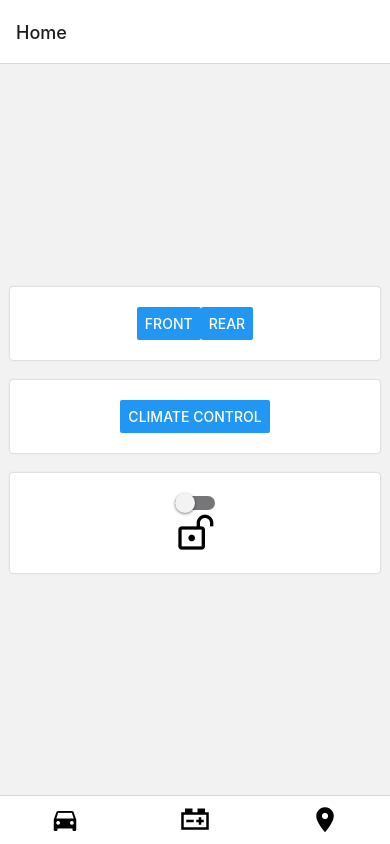
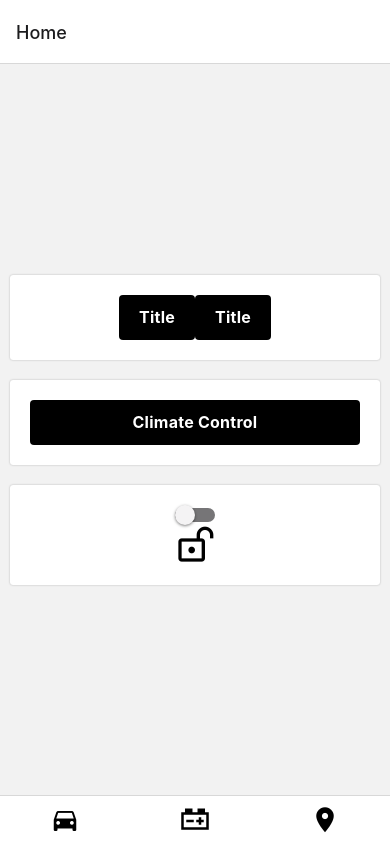
Before and after one commit to elvinlai1/CarApp, a React Native app: screen / in a window 390 px wide. Built offline with nearby package versions, Linux system fonts and the light colour scheme.

Commit message:
pressable

```diff
--- a/App.js
+++ b/App.js
@@ -1,5 +1,5 @@
 import React, {useState} from "react";
-import {StyleSheet, Text, View, Button } from 'react-native';
+import {StyleSheet, Text, View, Button, Pressable } from 'react-native';
 import { NavigationContainer } from '@react-navigation/native';
 import { createStackNavigator } from '@react-navigation/stack';
 import { createBottomTabNavigator } from '@react-navigation/bottom-tabs';
@@ -62,7 +62,7 @@ function HomeScreen() {
         options={{ headerShown: false }}
       />
       <Stack.Screen name="Profile" component={ProfileScreen} />
-      <Stack.Screen name="Climate Control" options={{ headerShown: false }} component={ClimateControlScreen} />
+      <Stack.Screen name="Climate Control" options={{  }} component={ClimateControlScreen} />
       <Stack.Screen name="Settings" component={SettingsScreen} />
     </Stack.Navigator>
   );
@@ -154,21 +154,59 @@ function ClimateControlScreen(){
 }
 
 function CarScreen({navigation}){
+  const [pressed, setPressed] = useState(0);
   return(
       <View style={styles.container}>
-        <View style={[styles.card, styles.shadowProp, {flexDirection: "row", justifyContent: "center", }]}>
-          <Button style={[styles.button]} title="Front"/>
-          <Button style={styles.button} title="Rear"/>
+        <View style={[styles.card]}>
+          <View style={{flexDirection: "row", justifyContent: "space-between"}}>
+
+              <Pressable
+                style={({pressed}) => [
+                  {
+                    backgroundColor: pressed
+                    ? 'grey'
+                    : 'black'
+                  },
+                  styles.button,
+                  ]}
+                  onPress={() => {setPressed((current) => current+1);
+                }}>
+                <Text style={styles.btntext}>Title</Text>
+              </Pressable>
+
+              <Pressable
+                style={({pressed}) => [
+                  {
+                    backgroundColor: pressed
+                    ? 'grey'
+                    : 'black'
+                  },
+                  styles.button,
+                  ]}
+                  onPress={() => {setPressed((current) => current+1);
+                }}>
+                <Text style={styles.btntext}>Title</Text>
+              </Pressable>
+          </View>
         </View>
 
-        <View style={[styles.card, styles.shadowProp]}>
-            <Button
-              title="Climate Control"
-              onPress={() => navigation.navigate('Climate Control')}
-            />
+        <View style={[styles.card, {flexDirection:"row"}]}>
+            <Pressable
+              style={({pressed}) => [
+                {
+                  backgroundColor: pressed
+                  ? 'grey'
+                  : 'black'
+                },
+                styles.button,
+              ]}
+              onPress={() => navigation.navigate('Climate Control')
+            }>
+              <Text style={styles.btntext}>Climate Control</Text>
+            </Pressable>
         </View>
 
-        <View style={[styles.card, styles.shadowProp]}>
+        <View style={[styles.card]}>
           <CarLock/>
         </View>
 
@@ -196,22 +234,36 @@ const styles = StyleSheet.create({
   },
   card: {
     alignItems: 'center',
-    alignSelf: 'center',
     backgroundColor: 'white',
     borderRadius: 3,
     paddingVertical: 20,
     paddingHorizontal: 20,
     width: '95%',
     marginVertical: 10,
-  },
-  button:{
-   margin:5,
-
-  },
-  shadowProp: {
     shadowColor: '#171717',
     //shadowOffset: {width: -2, height: 4},
     shadowOpacity: 0.3,
     shadowRadius: 2,
   },
+  button:{
+    flex: 1,
+    alignItems: 'center',
+    paddingVertical: 12,
+    paddingHorizontal: 20,
+    borderRadius: 4,
+    elevation: 3,
+  },
+  btntext: {
+    fontSize: 16,
+    lineHeight: 21,
+    fontWeight: 'bold',
+    letterSpacing: 0.25,
+    color: 'white',
+  },
+  // shadowProp: {
+  //   shadowColor: '#171717',
+  //   shadowOffset: {width: -2, height: 4},
+  //   shadowOpacity: 0.3,
+  //   shadowRadius: 2,
+  // },
 });
```
